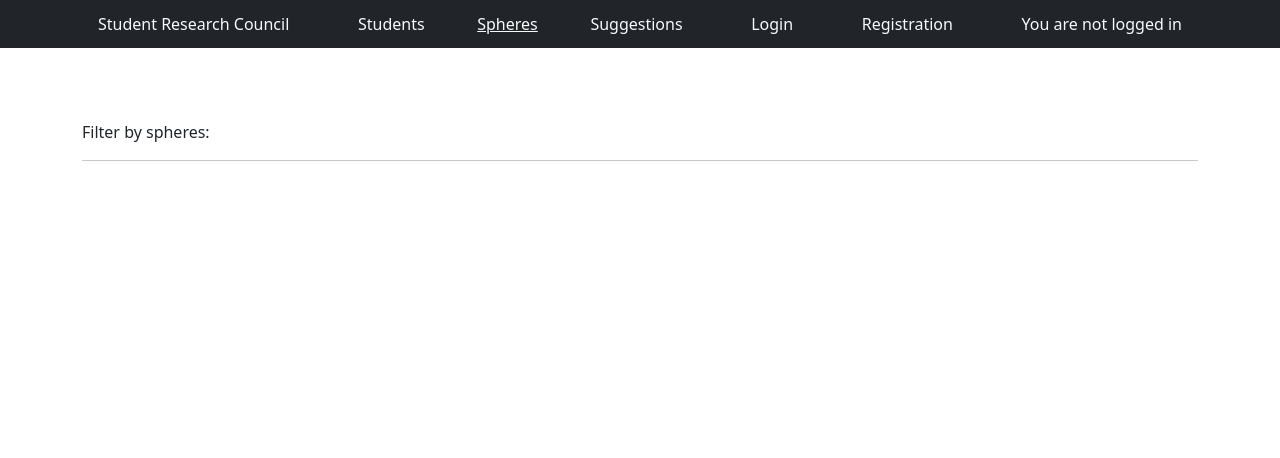
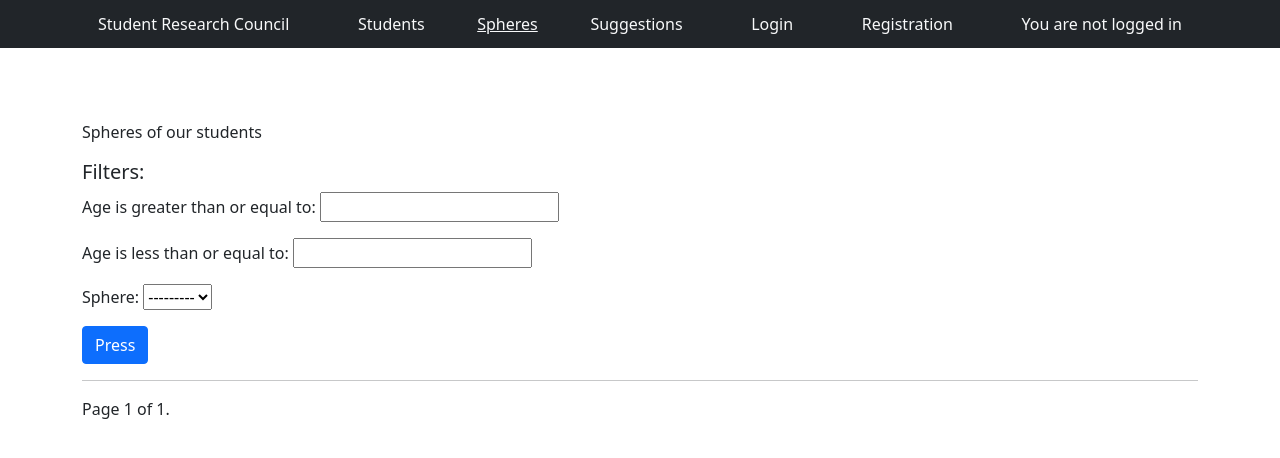
Before and after one commit to Anthonykuzmich/kuzmich_django, a Django app: page /blog/ in a window 1280 px wide. Shown: the top 458 px of the page. Run offline with Django 3.2, Linux system fonts and the light colour scheme; data that the repository does not hold is empty.

Commit message:
StudentWebsite

```diff
--- /dev/null
+++ b/student_website/blog/filters.py
@@ -0,0 +1,14 @@
+import django_filters
+from .models import Post, Sphere
+
+
+class OrderFilter(django_filters.FilterSet):
+    sphere = django_filters.ModelChoiceFilter(
+        field_name='sphere',
+        queryset=Sphere.objects.all(),
+    )
+
+    class Meta:
+        model = Post
+        fields = {'age': ['gte', 'lte']
+        }
--- a/student_website/blog/forms.py
+++ b/student_website/blog/forms.py
@@ -1,4 +1,6 @@
 from django import forms
+from django.core.mail import send_mail
+
 from .models import Post, Sphere
 
 choices = Sphere.objects.all().values_list('name', 'name')
@@ -38,3 +40,11 @@ class EmailForm(forms.Form):
     email = forms.EmailField(label='E-Mail')
     subject = forms.CharField(required=False)
     message = forms.CharField(widget=forms.Textarea)
+
+    def send_email(self):
+        name = self.cleaned_data['name']
+        email = self.cleaned_data['email']
+        subject = self.cleaned_data['subject']
+        message = self.cleaned_data['message']
+        send_mail(subject, message, email, ['jemope4869@girtipo.com'], fail_silently=False)
+        pass
--- a/student_website/blog/urls.py
+++ b/student_website/blog/urls.py
@@ -1,15 +1,15 @@
 from django.urls import path
 
-from .views import BlogListView, BlogDetailView, AddPostView, UpdatePostView, DeletePostView, CategoryView, SphereListView, likeView, email_form
+from .views import BlogListView, BlogDetailView, AddPostView, UpdatePostView, DeletePostView, CategoryView, SphereListView, PostLikeRedirect, EmailSending
 urlpatterns = [
     path('blog/', BlogListView.as_view(), name='blog'),
     path('blog/<int:pk>', BlogDetailView.as_view(), name='blog_detail'),
     path('add_post/', AddPostView.as_view(), name='add_post'),
     path('blog/edit/<int:pk>', UpdatePostView.as_view(), name='update_post'),
     path('blog/<int:pk>/remove', DeletePostView.as_view(), name='delete_post'),
-    path('blog/sphere/<str:sphere_name>/', CategoryView, name='category'),
-    path('sphere_list', SphereListView, name='sphere_list'),
-    path('like/<int:pk>', likeView, name='like_post'),
-    path('email', email_form, name='send_mail')
+    path('blog/sphere/<str:sphere_name>/', CategoryView.as_view(), name='category'),
+    path('sphere_list', SphereListView.as_view(), name='sphere_list'),
+    path('like/<int:pk>', PostLikeRedirect.as_view(), name='like_post'),
+    path('email', EmailSending.as_view(), name='send_mail')
 
 ]
--- a/student_website/blog/views.py
+++ b/student_website/blog/views.py
@@ -1,18 +1,20 @@
-from django.core.mail import send_mail
-from django.http import HttpResponseRedirect
-from django.shortcuts import render, get_object_or_404
-from django.urls import reverse_lazy, reverse
-from django.views.generic import ListView, DetailView, CreateView, UpdateView, DeleteView
+from django.shortcuts import get_object_or_404
+from django.urls import reverse_lazy
+from django.views.generic import DetailView, CreateView, UpdateView, DeleteView, RedirectView, TemplateView
+from django.views.generic.edit import FormView
+from django_filters.views import FilterView
 
+from .filters import OrderFilter
 from .models import Post, Sphere
 from .forms import EditForm, PostForm, EmailForm
 
 
-class BlogListView(ListView):
+class BlogListView(FilterView):
+    paginate_by = 3
     model = Post
     template_name = 'blog_page/blog.html'
-    # ordering = ['-post_date']
-    ordering = ['-id']
+    filterset_class = OrderFilter
+    ordering = ['age', 'sphere']
 
     def get_context_data(self, *args, **kwargs):
         sphere_menu = Sphere.objects.all()
@@ -32,12 +34,8 @@ class BlogDetailView(DetailView):
         correct_user = get_object_or_404(Post, id=self.kwargs['pk'])
         total_likes = correct_user.total_likes()
 
-        liked = False
-        if correct_user.likes.filter(id=self.request.user.id).exists:
-            liked = True
         context['sphere_menu'] = sphere_menu
         context['total_likes'] = total_likes
-        context['liked'] = liked
         return context
 
 
@@ -59,36 +57,47 @@ class DeletePostView(DeleteView):
     success_url = reverse_lazy('blog')
 
 
-def SphereListView(request):
-    sphere_menu_list = Sphere.objects.all()
-    return render(request, 'blog_page/category_list.html', context={'sphere_menu_list': sphere_menu_list})
+class SphereListView(TemplateView):
+    template_name = 'blog_page/category_list.html'
+
+    def get_context_data(self, *args, **kwargs):
+        sphere_menu_list = Sphere.objects.all()
+        context = super(SphereListView, self).get_context_data(*args, **kwargs)
+        context['sphere_menu_list'] = sphere_menu_list
+        return context
 
 
-def CategoryView(request, sphere_name):
-    sphere_posts = Post.objects.filter(sphere=sphere_name)
-    sphere_menu_list = Sphere.objects.all()
-    return render(request, 'blog_page/spheres.html', context={'sphere_name': sphere_name, 'sphere_posts': sphere_posts, 'sphere_menu_list':sphere_menu_list})
+class CategoryView(TemplateView):
+    template_name = 'blog_page/spheres.html'
+
+    def get_context_data(self, *args, **kwargs):
+        context = super(CategoryView, self).get_context_data(*args, **kwargs)
+        sphere_posts = Post.objects.filter(sphere=kwargs['sphere_name'])
+        sphere_menu_list = Sphere.objects.all()
+        context['sphere_posts'] = sphere_posts
+        context['sphere_menu_list'] = sphere_menu_list
+        return context
 
 
-def likeView(request, pk):
-    post = get_object_or_404(Post, id=request.POST.get('post_id'))
-    liked = False
-    if post.likes.filter(id=request.user.id).exists():
-        post.likes.remove(request.user)
-        liked = True
-    else:
-        post.likes.add(request.user)
-    return HttpResponseRedirect(reverse('blog_detail', args=[str(pk)]))
+class PostLikeRedirect(RedirectView):
+
+    def get_redirect_url(self, *args, **kwargs):
+        post = get_object_or_404(Post, id=self.kwargs['pk'])
+        url_ = post.get_absolute_url() + str(self.kwargs['pk'])
+        user = self.request.user
+        if user.is_authenticated:
+            if user in post.likes.all():
+                post.likes.remove(user)
+            else:
+                post.likes.add(user)
+        return url_
 
 
-def email_form(request):
-    if request.method == 'POST':
-        form = EmailForm(request.POST)
-        if form.is_valid():
-            name = form.cleaned_data['name']
-            email = form.cleaned_data['email']
-            subject = form.cleaned_data['subject']
-            message = form.cleaned_data['message']
-            send_mail(subject, message, email, ['cipom14532@nenekbet.com'], fail_silently=False)
-    form = EmailForm()
-    return render(request, 'blog_page/email.html', {'form': form})
+class EmailSending(FormView):
+    template_name = 'blog_page/email.html'
+    form_class = EmailForm
+    success_url = '/blog'
+
+    def form_valid(self, form):
+        form.send_email()
+        return super().form_valid(form)
--- a/requirements.txt
+++ b/student_website/requirements.txt
@@ -7,3 +7,4 @@ psycopg2==2.8.6
 python-decouple==3.3
 pytz==2020.4
 sqlparse==0.4.1
+django-filter~=2.4.0
--- a/student_website/student_website/settings.py
+++ b/student_website/student_website/settings.py
@@ -38,7 +38,8 @@ INSTALLED_APPS = [
     'django.contrib.messages',
     'django.contrib.staticfiles',
     'accounts',
-    'blog'
+    'blog',
+    'django_filters'
 ]
 
 MIDDLEWARE = [
--- a/student_website/templates/blog_page/blog.html
+++ b/student_website/templates/blog_page/blog.html
@@ -8,15 +8,18 @@
     <br>
 
     <br>
-    <p>Filter by spheres:
-
+    <p>Spheres of our students
    {% for sphere in sphere_menu %}
-        <a href="{% url 'category' sphere %}">{{ sphere|title}}</a>
+        <a class="text" href="{% url 'category' sphere %}"><br>{{ sphere|title}}</a>
     {% endfor %}
     </p>
+    <h5>Filters:</h5>
+    <form method="get" class="col-6">
+    {{ filter.form.as_p }}
+    <button class="btn btn-primary" type="submit">Press</button>
+  </form>
     <hr>
-
-  {% for post in object_list %}
+    {% for post in object_list %}
     <div class="post-entry">
         <small><a href="{% url 'blog_detail' post.pk %}">Details</a> -  </small>
         {% if user.is_authenticated %}
@@ -36,4 +39,21 @@
           <p><b>About me:</b><br>{{ post.resume|slice:":200"|safe }}</p>
     </div>
   {% endfor %}
+        <div class="pagination">
+        <span class="step-links">
+            {% if page_obj.has_previous %}
+                <a href="?page=1">&laquo; first</a>
+                <a href="?page={{ page_obj.previous_page_number }}">previous</a>
+            {% endif %}
+
+            <span class="current">
+                Page {{ page_obj.number }} of {{ page_obj.paginator.num_pages }}.
+            </span>
+
+            {% if page_obj.has_next %}
+                <a href="?page={{ page_obj.next_page_number }}">next</a>
+                <a href="?page={{ page_obj.paginator.num_pages }}">last &raquo;</a>
+            {% endif %}
+        </span>
+</div>
 {% endblock content %}
--- a/student_website/templates/blog_page/blog_details.html
+++ b/student_website/templates/blog_page/blog_details.html
@@ -29,14 +29,10 @@
         <form action="{% url 'like_post' post.pk %}" method="POST">
             {% csrf_token %}
             {% if user.is_authenticated %}
-            {% if liked %}
             <button type="submit" name='post_id' value="{{ post.id }}" class="btn btn-primary">{{ total_likes }} Likes</button>
             {% else %}
             <button type="submit" name='post_id' value="{{ post.id }}" class="btn btn-primary">{{ total_likes }} Likes</button>
             {% endif %}
-            {% else %}
-            {{ total_likes }} like
-        {% endif %}
         </form>
         <hr>
         <a href="{% url 'blog' %}" class="btn btn-outline-secondary">Back</a>
```
Also changed, not shown: student_website/media/images/photo_2020-12-29_17-15-56.jpg (added), 1 other file.
